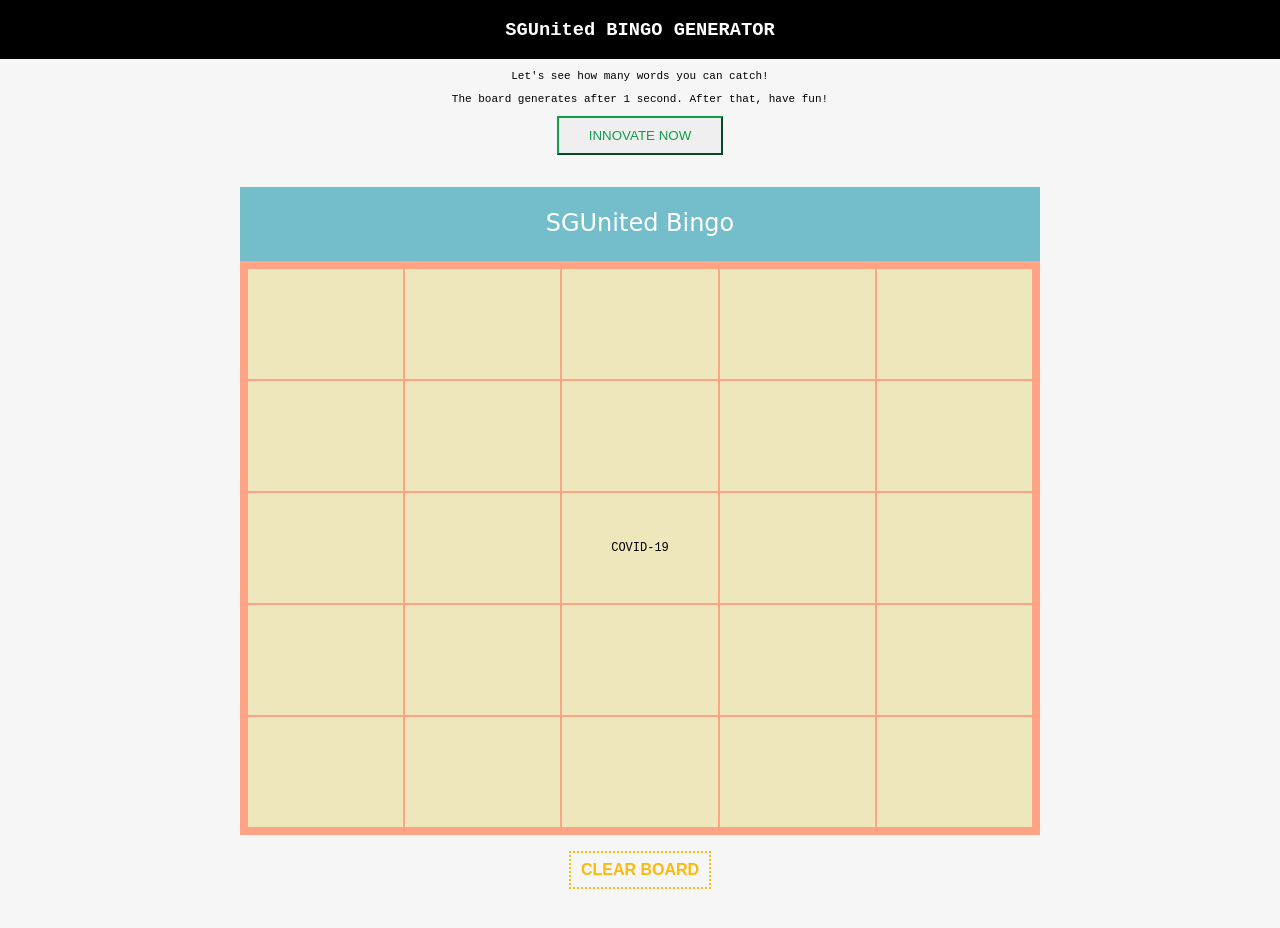
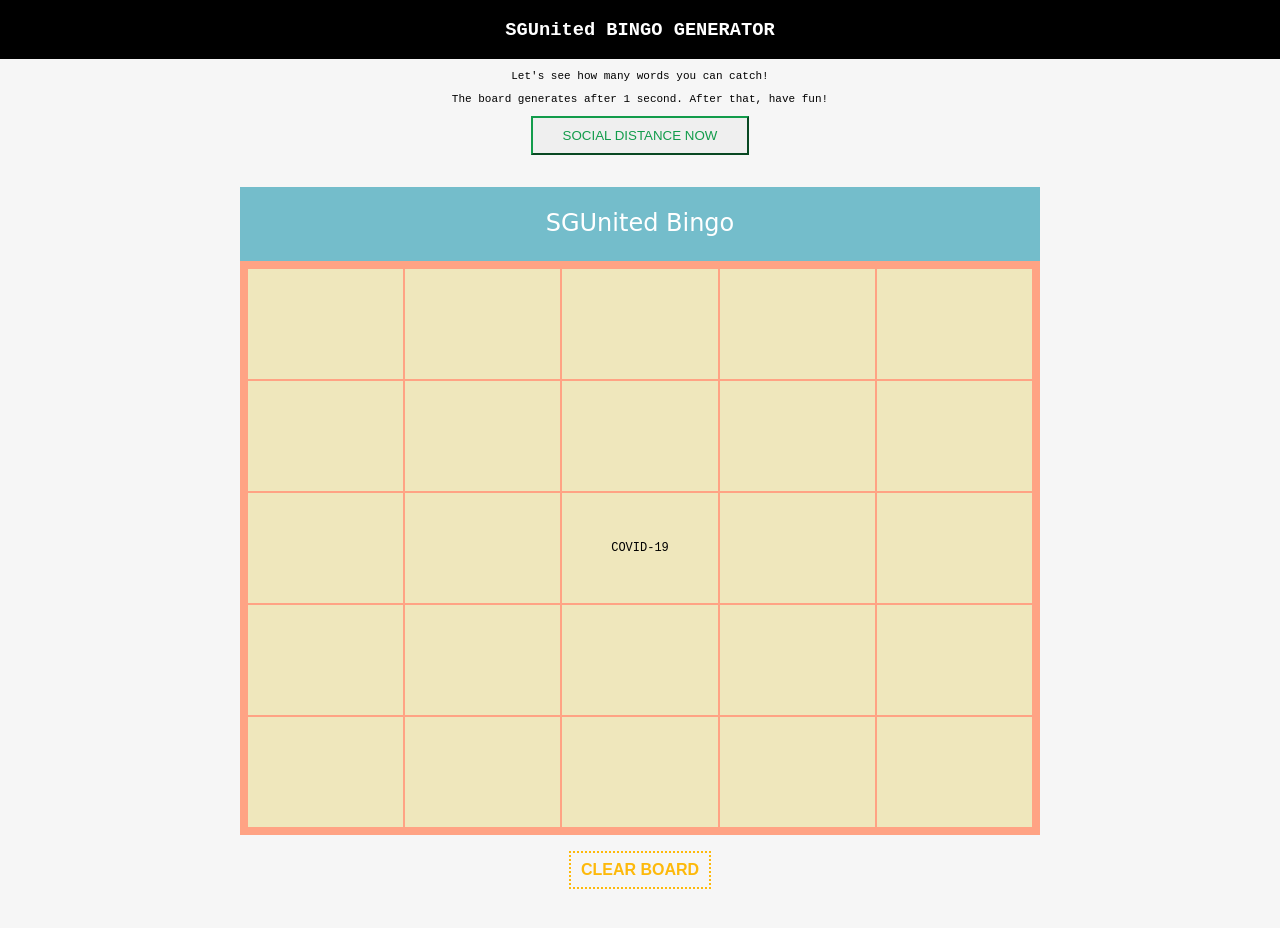
Before and after one commit to Fishbiscuit/SG-bingo, a plain HTML site: page index.html in a window 1280 px wide. Drawn offline with nearby package versions, Linux system fonts and the light colour scheme; no server answers.

Commit message:
Update index.html

```diff
--- a/index.html
+++ b/index.html
@@ -31,7 +31,7 @@
 			<p>The board generates after 1 second. After that, have fun!</p>
  		</div>
 		<div class="button">
-			<button onclick="setTimeout(boardLoad,1000)">INNOVATE NOW</button>
+			<button onclick="setTimeout(boardLoad,1000)">SOCIAL DISTANCE NOW</button>
 		</div>
 
 		<div class="main-content">
```
